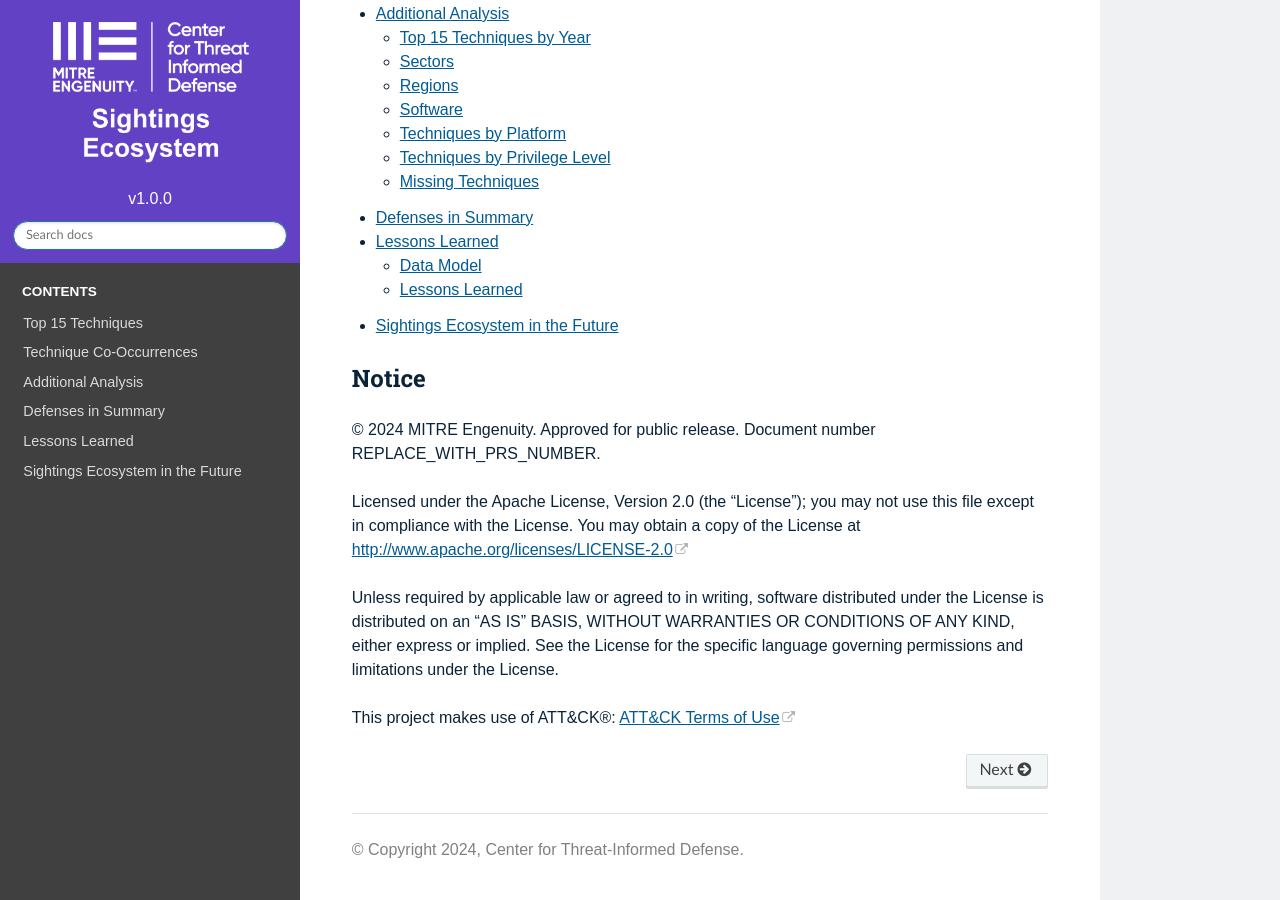
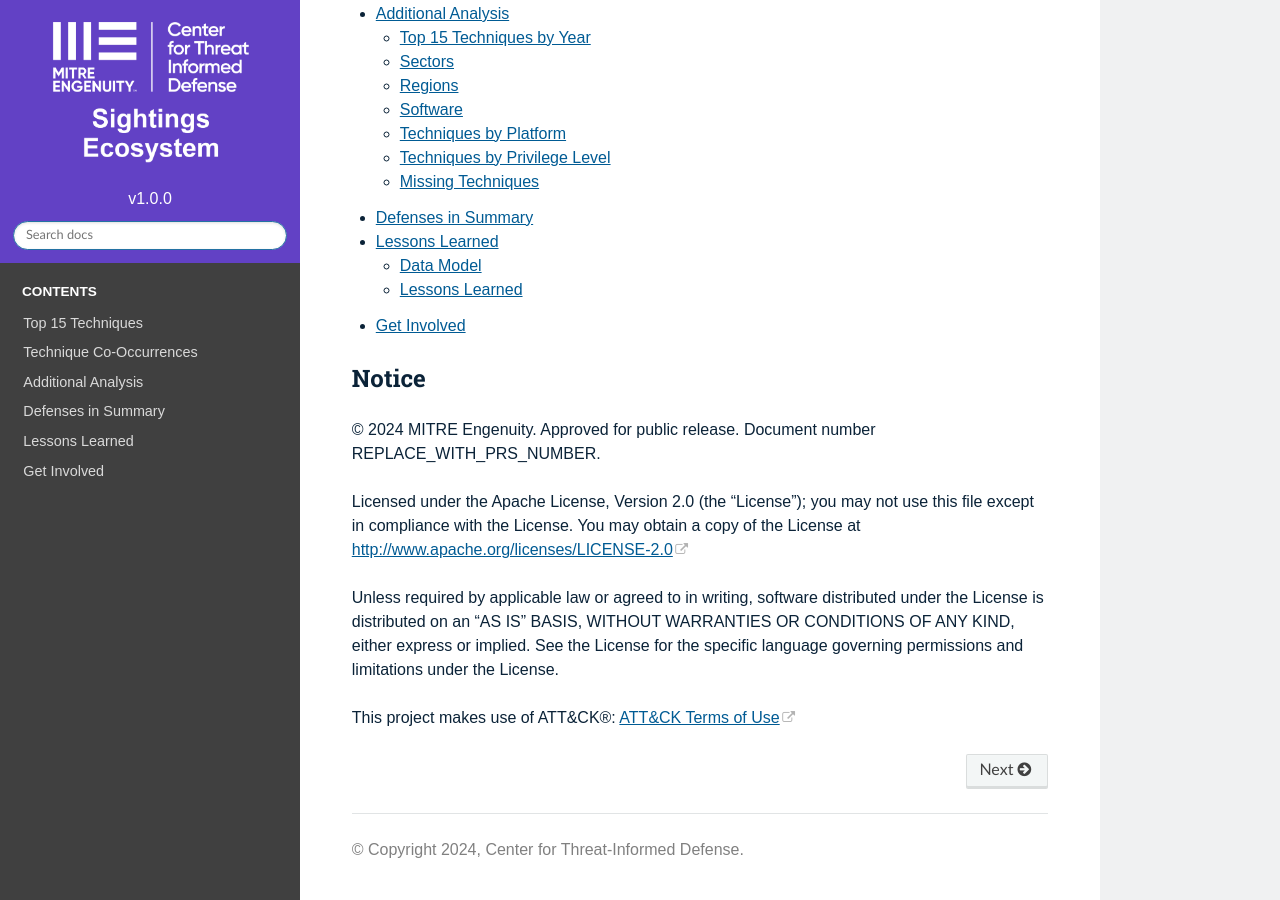
Before and after one commit to center-for-threat-informed-defense/sightings_ecosystem, a Sphinx documentation site: the page built from docs/index.rst, in a window 1280 px wide and 900 px high, scrolled down 769 px. Built offline with Sphinx 7.4.7 and the Read the Docs theme 2.0.0, drawn with Linux system fonts in a browser that asks for light colours; pages that are not in the unit, such as notebooks, are missing from menus.

Commit message:
changed section names and added content

```diff
--- /dev/null
+++ b/docs/Get Involved.rst
@@ -0,0 +1,3 @@
+Get Involved
+==================================
+While we are always looking for more contributors for the Sightings Ecosystem project, it is a tricky balance between encouraging maximum contribution and imposing more stringent rules on data contribution. This is why our data model has optional fields, even if the data would provide added benefits and additional analysis. This iteration, we decided to include analysis of these areas, despite only having a small sub-set of data with that information. In future iterations, we hope to receive more data labeled with the optional data fields, allowing us to continue to provide new and better analysis. Our data model will also continue to change as we determine important and relevant fields for analysis. We hope to continue expanding the Sightings Ecosystem to provide insights and analysis to better inform the cyber security community.
--- a/docs/Sightings Ecosystem in the Future.rst
+++ /dev/null
@@ -1,2 +0,0 @@
-Sightings Ecosystem in the Future
-==================================
--- a/docs/index.rst
+++ b/docs/index.rst
@@ -21,7 +21,7 @@
     Additional Analysis
     Defenses in Summary
     Lessons Learned
-    Sightings Ecosystem in the Future
+    Get Involved
 
 
 Notice
```
